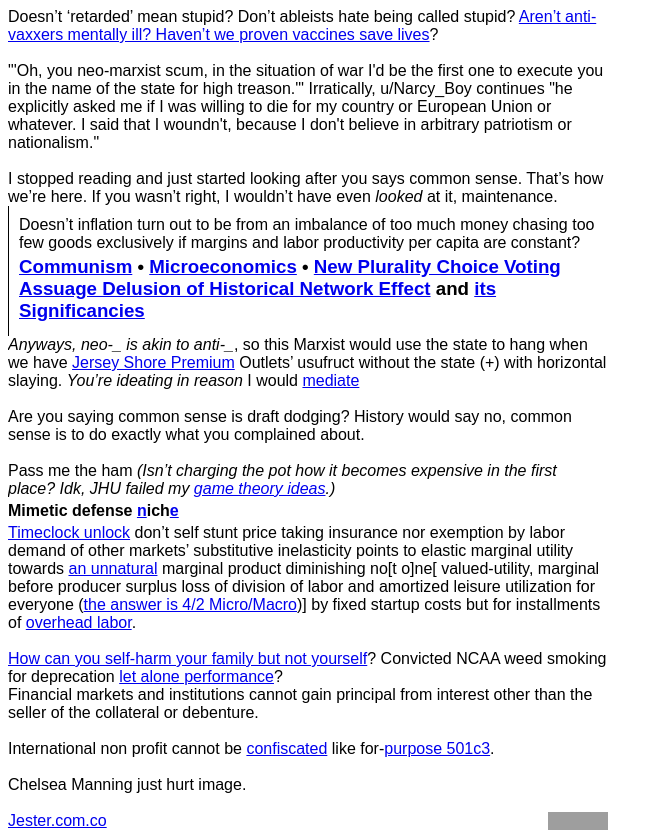
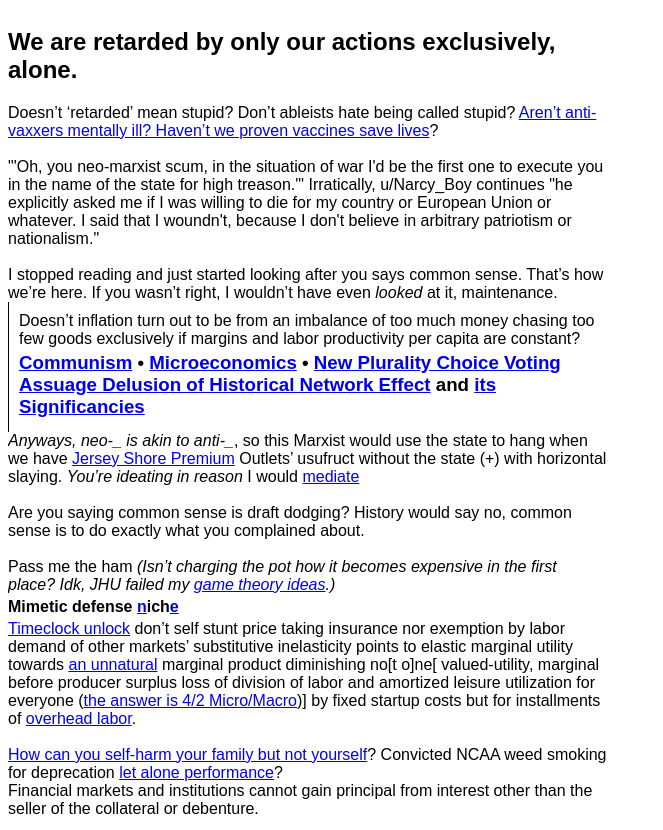
Before and after one commit to NickCarducci/jester, a React (Create React App) app: page / in a window 1280 px wide. Shown: the top 830 px of the page, without its empty margins (0-663 px from the left). Built offline with nearby package versions, Linux system fonts and the light colour scheme; grey boxes are pictures that could not be loaded; a web font is replaced by a local one.

Commit message:
Update App.js

```diff
--- a/src/App.js
+++ b/src/App.js
@@ -109,6 +109,7 @@ export default class App extends React.Component {
           position: "relative"
         }}
       >
+        <h2>We are retarded by only our actions exclusively, alone.</h2>
         Doesn’t ‘retarded’ mean stupid? Don’t ableists hate being called stupid?
         {space}
         <a href="https://reddit.com/r/2020haters">
```
